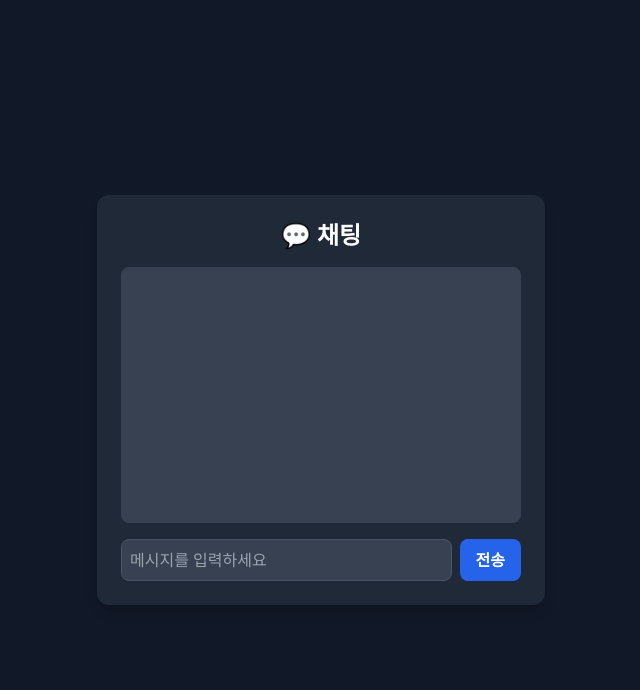
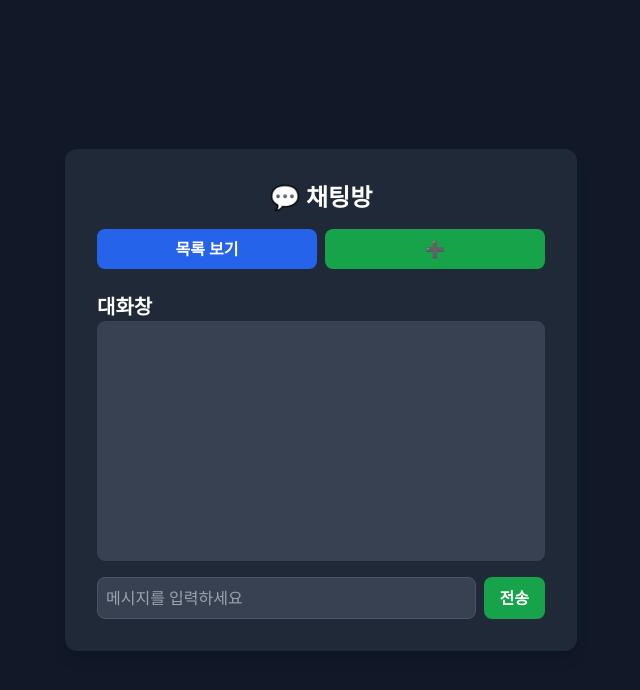
Before and after one commit to ha-yun/GG.v2, a Flask app: page /tts in a window 1280 px wide. Shown: the top 690 px of the page, without its empty margins (319-959 px from the left). Run offline with Flask 3, Linux system fonts and the light colour scheme; some libraries are stand-ins or nearby versions.

Commit message:
채팅방 생성 후 채팅팅

```diff
--- a/app.py
+++ b/app.py
@@ -1,34 +1,65 @@
-from flask import Flask, render_template
-from flask_socketio import SocketIO, emit
+from flask import Flask, render_template, request, jsonify
+from flask_socketio import SocketIO, emit, join_room, leave_room
 import threading
-import speech_recognition as sr
-from gtts import gTTS
 import os
 import time
 import playsound
+from gtts import gTTS
 
 app = Flask(__name__)
+app.config["SECRET_KEY"] = "secret!"
 socketio = SocketIO(app, cors_allowed_origins="*")  # WebSocket
 
-# 음성 출력 함수 (TTS)
-def speak(text):
-    tts = gTTS(text=text, lang='ko')
-    filename = 'voice.mp3'
-    tts.save(filename)
-    playsound.playsound(filename, True)
-    time.sleep(1)
-    os.remove(filename)
-
-# 클라이언트가 메시지를 보낼 때
-@socketio.on("send_message")
-def handle_message(data):
-    print(f"[클라이언트]: {data['message']}")
-    emit("receive_message", {"message": data["message"]}, broadcast=True)
-    speak(data["message"])  # TTS 음성 출력
+rooms = {}  # 채팅방 저장용 딕셔너리
 
 @app.route("/tts")
 def index():
     return render_template("chat.html")
 
+@app.route("/rooms")
+def get_rooms():
+    return jsonify({"rooms": list(rooms.keys())})
+
+@app.route("/delete_room", methods=["DELETE"])
+def delete_room():
+    room = request.args.get("room")
+    if room in rooms:
+        del rooms[room]
+        return jsonify({"message": f"채팅방 '{room}' 삭제됨"})
+    return jsonify({"error": "채팅방이 존재하지 않음"}), 404
+
+# TTS 기능: 음성을 생성하고 재생하는 함수
+def speak(text):
+    tts = gTTS(text=text, lang="ko")
+    filename = "voice.mp3"
+    tts.save(filename)
+    playsound.playsound(filename, True)
+    time.sleep(1)  # 음성이 끝날 때까지 대기
+    os.remove(filename)  # 파일 삭제
+
+# 채팅방 입장 이벤트
+@socketio.on("join_room")
+def handle_join_room(data):
+    room = data["room"]
+    join_room(room)
+    if room not in rooms:
+        rooms[room] = []
+    emit("room_messages", {"messages": rooms[room]}, room=room)
+
+# 메시지 수신 및 음성 출력
+@socketio.on("send_message")
+def handle_message(data):
+    room = data["room"]
+    message = data["message"]
+
+    if room in rooms:
+        rooms[room].append(message)
+
+    emit("receive_message", {"message": message}, room=room)
+
+    # TTS 실행 (별도 스레드로 실행)
+    tts_thread = threading.Thread(target=speak, args=(message,))
+    tts_thread.start()
+
 if __name__ == "__main__":
     socketio.run(app, host="0.0.0.0", port=5000, debug=True)
--- a/templates/chat.html
+++ b/templates/chat.html
@@ -3,44 +3,139 @@
 <head>
     <meta charset="UTF-8">
     <meta name="viewport" content="width=device-width, initial-scale=1.0">
-    <title>채팅</title>
+    <title>채팅방 목록</title>
+    <script src="https://cdn.tailwindcss.com"></script>
     <script src="https://cdnjs.cloudflare.com/ajax/libs/socket.io/4.0.1/socket.io.js"></script>
-    <script src="https://cdn.tailwindcss.com"></script>
     <script>
         var socket = io.connect("http://" + document.domain + ":" + location.port);
+        var currentRoom = "";
 
+        // 대화방 목록 불러오기
+        function loadRooms() {
+            fetch("/rooms")
+                .then(response => response.json())
+                .then(data => {
+                    let roomList = document.getElementById("room-list");
+                    roomList.innerHTML = "";
+                    data.rooms.forEach(room => {
+                        let div = document.createElement("div");
+                        div.className = "flex justify-between items-center bg-gray-700 p-2 rounded-lg mb-2";
+
+                        let btn = document.createElement("button");
+                        btn.innerText = room;
+                        btn.className = "text-white flex-grow text-left";
+                        btn.onclick = () => joinRoom(room);
+
+                        let deleteBtn = document.createElement("button");
+                        deleteBtn.innerText = "❌";
+                        deleteBtn.className = "text-red-500 font-bold";
+                        deleteBtn.onclick = () => deleteRoom(room);
+
+                        div.appendChild(btn);
+                        div.appendChild(deleteBtn);
+                        roomList.appendChild(div);
+                    });
+
+                    // 모달 창 열기
+                    document.getElementById("room-modal").classList.remove("hidden");
+                });
+        }
+
+        // 채팅방 삭제
+        function deleteRoom(room) {
+            fetch(`/delete_room?room=${room}`, { method: "DELETE" })
+                .then(response => response.json())
+                .then(data => {
+                    alert(data.message);
+                    loadRooms(); // 다시 채팅방 목록 불러오기
+                });
+        }
+
+        // 새 채팅방 생성
+        function createRoom() {
+            let room = prompt("새로운 채팅방 이름을 입력하세요:");
+            if (room) {
+                socket.emit("join_room", { room: room });
+                currentRoom = room;
+                document.getElementById("chat-box").innerHTML = "";
+            }
+        }
+
+        // 채팅방 입장
+        function joinRoom(room) {
+            socket.emit("join_room", { room: room });
+            currentRoom = room;
+            document.getElementById("chat-box").innerHTML = "";
+            document.getElementById("room-modal").classList.add("hidden"); // 모달 닫기
+        }
+
+        // 메시지 전송
         function sendMessage() {
-            var message = document.getElementById("message").value;
-            if (message.trim() === "") return; // 빈 메시지 전송 방지
-            socket.emit("send_message", {message: message});
+            let message = document.getElementById("message").value;
+            if (message.trim() === "") return;
+            socket.emit("send_message", { room: currentRoom, message: message });
             document.getElementById("message").value = "";
         }
 
+        // 서버로부터 메시지 받기
+        socket.on("room_messages", function(data) {
+            let chatBox = document.getElementById("chat-box");
+            chatBox.innerHTML = "";
+            data.messages.forEach(msg => {
+                let p = document.createElement("p");
+                p.innerText = msg;
+                chatBox.appendChild(p);
+            });
+        });
+
         socket.on("receive_message", function(data) {
-            var chatBox = document.getElementById("chat-box");
-            var newMessage = document.createElement("p");
-            newMessage.className = "bg-gray-700 text-white p-2 rounded-lg my-1";
-            newMessage.innerHTML =  data.message;
-            chatBox.appendChild(newMessage);
-            chatBox.scrollTop = chatBox.scrollHeight; // 자동 스크롤
+            let chatBox = document.getElementById("chat-box");
+            let p = document.createElement("p");
+            p.innerText = data.message;
+            chatBox.appendChild(p);
         });
+
     </script>
 </head>
 <body class="bg-gray-900 text-white flex justify-center items-center h-screen">
 
-    <div class="bg-gray-800 p-6 rounded-xl shadow-lg max-w-md w-full">
-        <h1 class="text-2xl font-bold text-center mb-4">💬 채팅</h1>
+    <div class="bg-gray-800 p-8 rounded-xl shadow-lg w-full max-w-lg">
+        <h1 class="text-2xl font-bold text-center mb-4">💬 채팅방</h1>
 
-        <div id="chat-box" class="border border-gray-700 h-64 overflow-y-scroll p-3 rounded-lg bg-gray-700">
-            <!-- <p class="text-gray-400">💡 메시지를 입력하고 전송하세요!</p> -->
+        <div class="flex justify-between space-x-2">
+            <!-- 채팅방 목록 보기 버튼 -->
+            <button onclick="loadRooms()" class="w-full py-2 bg-blue-600 hover:bg-blue-500 transition rounded-lg font-semibold text-white">
+                목록 보기
+            </button>
+
+            <!-- 새 채팅방 만들기 버튼 -->
+            <button onclick="createRoom()" class="w-full py-2 bg-green-600 hover:bg-green-500 transition rounded-lg font-semibold text-white">
+                ➕
+            </button>
         </div>
 
-        <div class="flex mt-4 space-x-2">
+        <h2 class="text-xl font-semibold mt-6">대화창</h2>
+
+        <div id="chat-box" class="border border-gray-700 rounded-lg h-60 overflow-y-auto p-4 bg-gray-700"></div>
+
+        <div class="mt-4 flex space-x-2">
             <input type="text" id="message" placeholder="메시지를 입력하세요"
-                class="flex-1 p-2 rounded-lg bg-gray-700 border border-gray-600 focus:border-blue-400 focus:ring focus:ring-blue-300 outline-none text-white">
+                class="flex-grow bg-gray-700 text-white p-2 rounded-lg border border-gray-600 focus:border-blue-400 focus:ring focus:ring-blue-300 outline-none">
             <button onclick="sendMessage()"
-                class="px-4 py-2 bg-blue-600 hover:bg-blue-500 transition rounded-lg font-semibold text-white">
+                class="py-2 px-4 bg-green-600 hover:bg-green-500 transition rounded-lg font-semibold text-white">
                 전송
+            </button>
+        </div>
+    </div>
+
+    <!-- 채팅방 목록 모달 -->
+    <div id="room-modal" class="hidden fixed inset-0 bg-black bg-opacity-50 flex justify-center items-center">
+        <div class="bg-gray-800 p-6 rounded-xl shadow-lg w-96">
+            <h2 class="text-xl font-bold mb-4">대화방 목록</h2>
+            <div id="room-list" class="space-y-2"></div>
+            <button onclick="document.getElementById('room-modal').classList.add('hidden')"
+                class="w-full py-2 bg-red-500 hover:bg-red-400 transition rounded-lg font-semibold text-white mt-4">
+                닫기
             </button>
         </div>
     </div>
```
